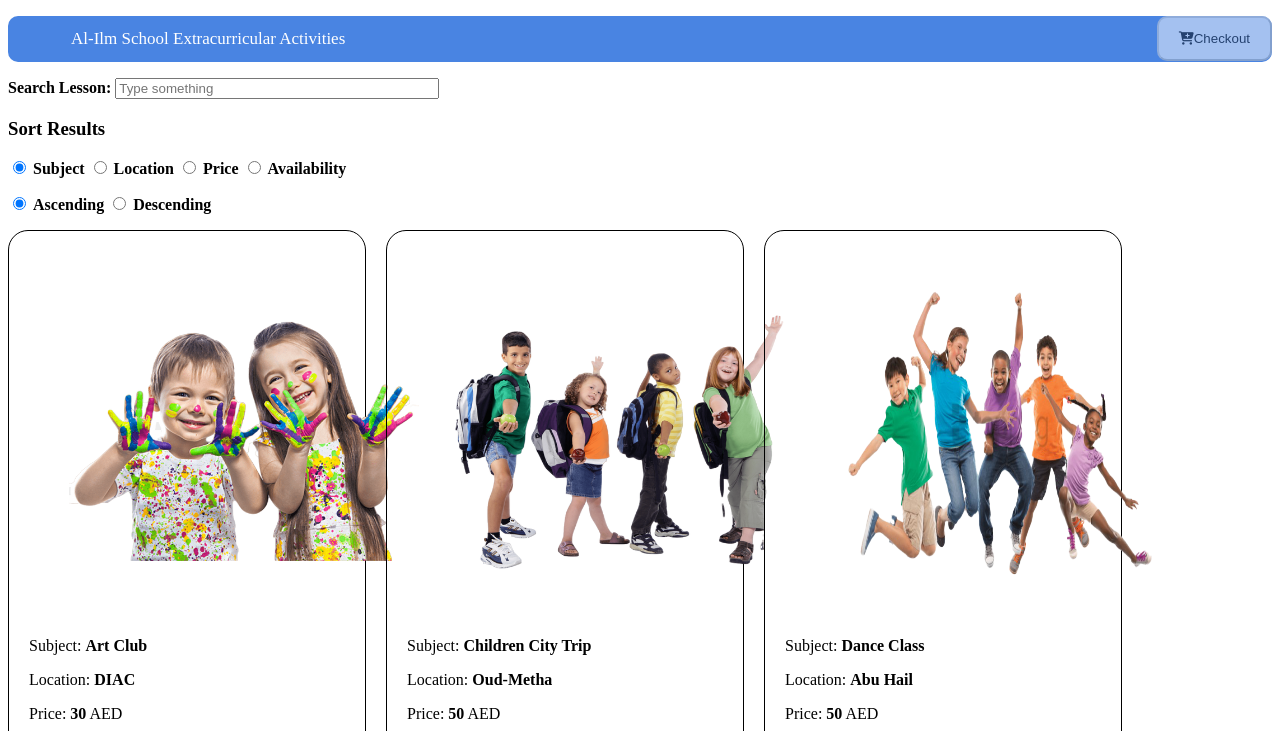
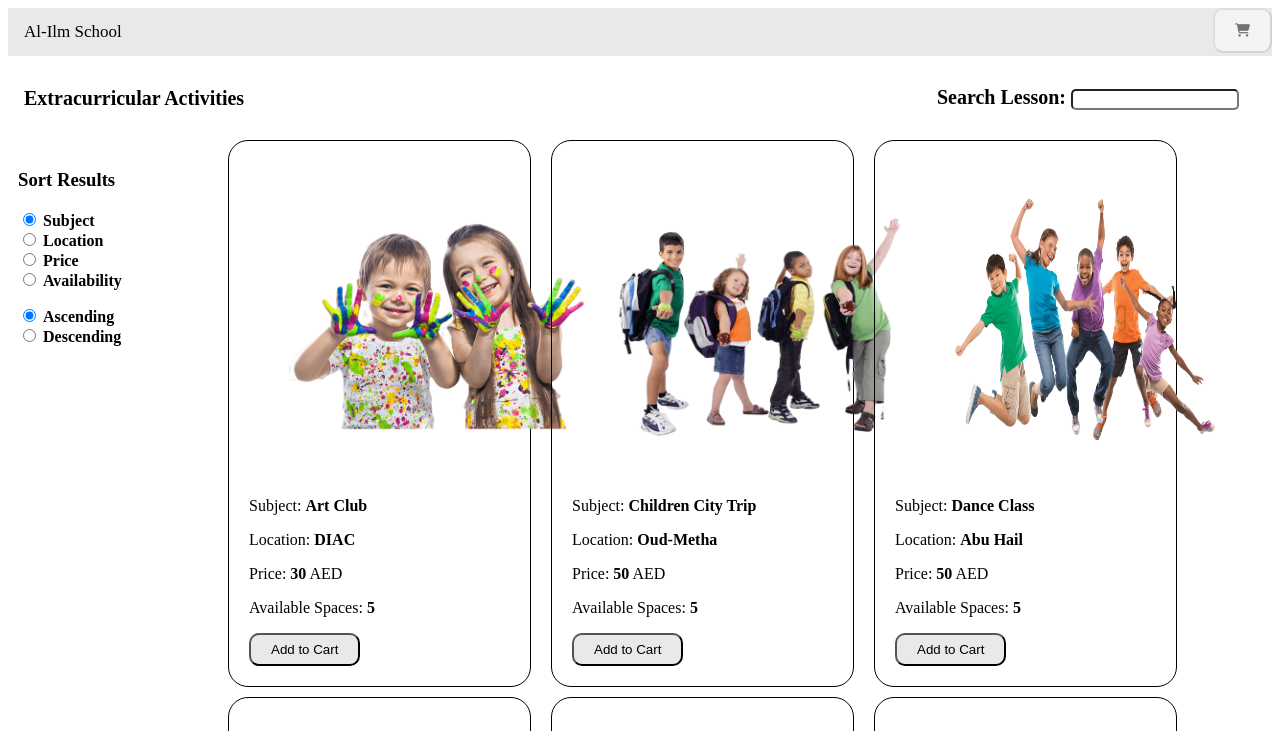
Before and after one commit to tahaarshad/CST3145-Coursework, a plain HTML site: page index.html in a window 1280 px wide. Shown: the top 731 px of the page. Drawn offline with nearby package versions, Linux system fonts and the light colour scheme.

Commit message:
Improve UI
Improved UI by placing Sorting Filters in side pane and changing theme to grey instead of blue.

```diff
--- a/index.html
+++ b/index.html
@@ -10,7 +10,7 @@
     <!--Link Lessons.js File-->
     <script src="lessons.js"></script>
     <!--Import FontAwesome Library-->
-    <script src="https://kit.fontawesome.com/e62066c739.js" crossorigin="anonymous"></script>
+    <script src="https://kit.fontawesome.com/a034fe5f30.js" crossorigin="anonymous"></script>
     <!--Link CSS File for styling-->
     <link rel="stylesheet" type="text/css" href="style.css"/>
 </head>
@@ -18,48 +18,50 @@
     <div id="app">
         <!--Navigation Bar-->
         <div class="navbar">
-            <ul>
-                <li>
-                    <a class="active" href="#home" v-text="sitename"></a>
-                </li>
+            <a class="active" v-on:click="showCheckout" v-text="sitename"></a>
 
-                <div class="checkout">
-                    <button v-if="enableCheckout" v-on:click="showCheckout">{{cartItemCount}}<span class="fas fa-cart-plus"></span>Checkout</button>
-                    <button disabled v-else><span class="fas fa-cart-plus"></span>Checkout</button>
-                </div>
-            </ul>
+            <div class="checkout">
+                <button v-if="enableCheckout" v-on:click="showCheckout">{{cartItemCount}}<span class="fa-solid fa-cart-shopping"></span></button>
+                <button disabled v-else><span class="fa-solid fa-cart-shopping"></span></button>
+            </div>
         </div>
 
         <div v-if="showLesson">
             <!--Search Bar-->
+            <div class="search">
+            <h2>Extracurricular Activities</h2>
+
             <p>
                 <label>Search Lesson: </label>
-                <input type="text" v-model="search" placeholder="Type something">
+                <input type="text" v-model="search">
             </p>
+            </div>
 
             <!--Sorting-->
+            <aside>
             <h3>Sort Results</h3>
 
             <p>
                 <input type="radio" id="subject" value="Subject" v-model="sortBy" >
                 <label for="subject">Subject</label>
-
+                <br>
                 <input type="radio" id="location" value="Location" v-model="sortBy">
                 <label for="location">Location</label>
-
+                <br>
                 <input type="radio" id="price" value="Price" v-model="sortBy">
                 <label for="price">Price</label>
-
+                <br>
                 <input type="radio" id="availability" value="Availability" v-model="sortBy">
                 <label for="availability">Availability</label>
             </p>
             <p>
                 <input type="radio" id="ascending" value="Ascending" v-model="sortOrder">
                 <label for="ascending">Ascending</label>
-
+                <br>
                 <input type="radio" id="descending" value="Descending" v-model="sortOrder">
                 <label for="descending">Descending</label>
             </p>
+             </aside>
 
 
             <!--Display Lessons-->
@@ -130,7 +132,7 @@
         let webstore = new Vue ({
             el: '#app',
             data: {
-                sitename: 'Al-Ilm School Extracurricular Activities',
+                sitename: 'Al-Ilm School',
                 lessons: lessons,
                 // Stores cart items
                 cart: [],
--- a/style.css
+++ b/style.css
@@ -3,22 +3,17 @@
 @import url('https://fonts.googleapis.com/css2?family=Nunito&display=swap');
 
 .navbar{
-    background-color: rgb(73, 132, 226);
-    border-radius: 10px;
+    overflow: hidden;
+    background-color: #e9e9e9;
 }
 
-.navbar li{
-    float:left;
-    list-style: none;
-    margin: 13px 20px;
-}
-.navbar ul{
-    overflow: auto;
-}
-.navbar li a{
-    padding: 3px 3px;
+.navbar a{
+    float: left;
+    display: block;
+    color: black;
+    text-align: center;
+    padding: 14px 16px;
     text-decoration: none;
-    color: white;
     font-size: 17px;
 }
 .checkout {
@@ -28,6 +23,25 @@
     color: black;
     background: white;
     height: 45px;
+}
+.search {
+    overflow: hidden;
+    padding: 14px 16px;
+}
+.search h2 {
+    float: left;
+    display: block;
+    color: black;
+    text-align: center;
+    /* padding: 14px 16px; */
+    text-decoration: none;
+    font-size: 20px;
+}
+.search p {
+    float: right;
+}
+.search label {
+    font-size: 20px;
 }
 .lesson-container {
     display: flex;
@@ -46,13 +60,13 @@
 }
 
 img {
-    width: 350px;
-    height: 350px;
+    width: 300px;
+    height: 300px;
 }
 
 button {
-    background: rgb(73, 132, 226);;
-    color: white;
+    background: #e9e9e9;
+    color: black;
     border-radius: 10px;
     padding: 7px 20px;
 }
@@ -65,7 +79,8 @@ label {
     font-weight: 700;
 }
 input[type=text] {
-    width: 25%;
+    width: 50%;
+    border-radius: 5px;
   }
 
 table {
@@ -81,3 +96,9 @@ td {
   th, td {
     border-bottom: 1px solid #ddd;
   }
+
+  aside {
+    float: left;
+    padding: 10px;
+    width: 200px;
+  }
```
